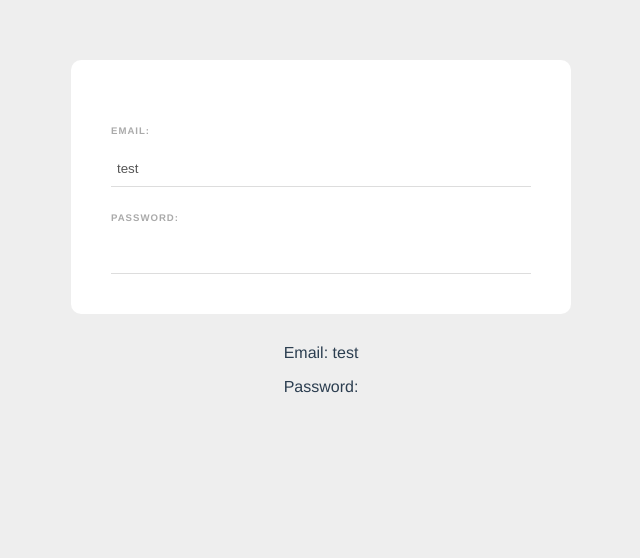
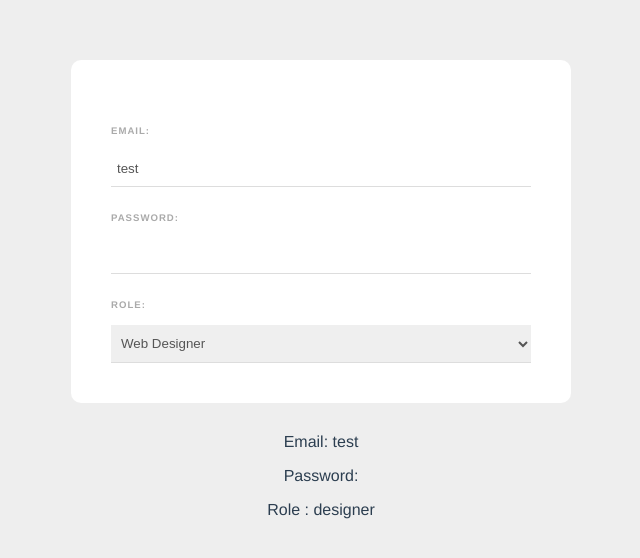
Before and after one commit to FourSqweez/vue3-beginner-projects, a Vue app: page / in a window 1280 px wide. Shown: the top 558 px of the page, without its empty margins (319-959 px from the left). Built offline with nearby package versions, Linux system fonts and the light colour scheme.

Commit message:
V-model with select options

```diff
--- a/src/components/SignupForm.vue
+++ b/src/components/SignupForm.vue
@@ -4,9 +4,16 @@
     <input type="email" required v-model="email" />
     <label>Password:</label>
     <input type="password" required v-model="password" />
+
+    <label>Role:</label>
+    <select v-model="role">
+      <option value="developer">Web Developer</option>
+      <option value="designer">Web Designer</option>
+    </select>
   </form>
   <p>Email: {{ email }}</p>
   <p>Password: {{ password }}</p>
+  <p>Role : {{ role }}</p>
 </template>
 
 <script>
@@ -15,6 +22,7 @@
     return {
       email: 'test',
       password: '',
+      role: 'designer',
     }
   },
 }
```
